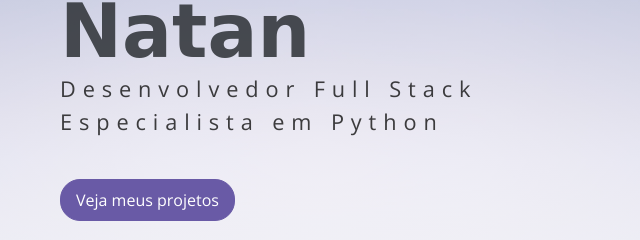
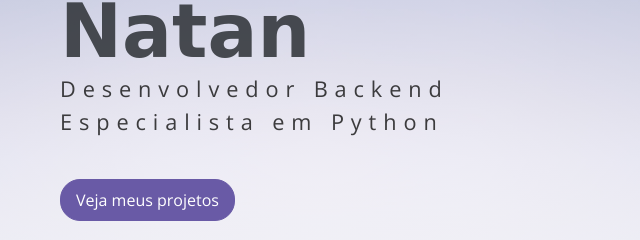
Before and after one commit to natancordeiro/portifolio, a plain HTML site: page index.html in a window 1280 px wide. Shown: the part 389-629 px from the top of the page, 320-960 px from the left. Drawn offline with nearby package versions, Linux system fonts and the light colour scheme; a web font is replaced by a local one.

Commit message:
pequeno ajuste

```diff
--- a/index.html
+++ b/index.html
@@ -53,7 +53,7 @@
                 <span class="up">Olá!</span>
                 <span class="down">Eu sou Natan</span>
             </h1>
-            <p class="header-subtitle">Desenvolvedor Full Stack<br/>Especialista em Python</p>
+            <p class="header-subtitle">Desenvolvedor Backend<br/>Especialista em Python</p>
 
             <a class="link" href="#portfolio"><button class="btn btn-primary">Veja meus projetos</button></a>
         </div>
```
